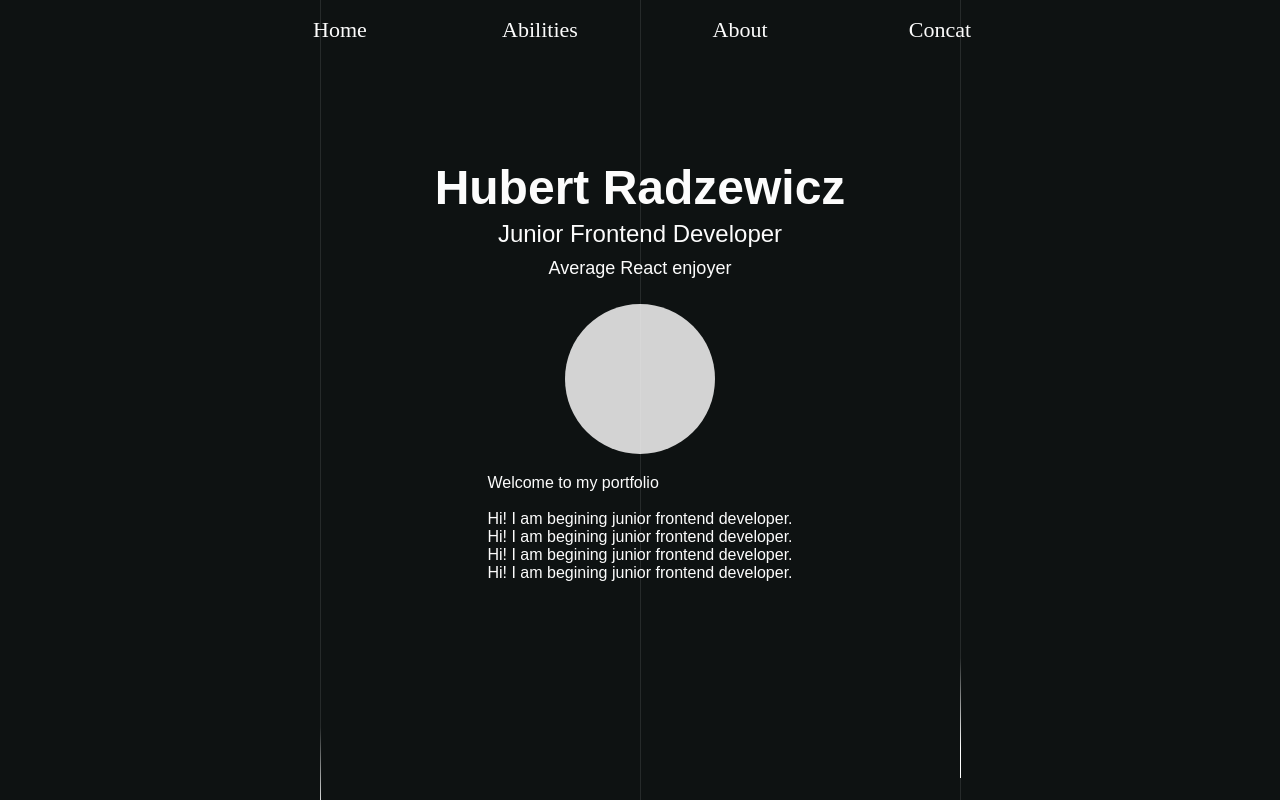
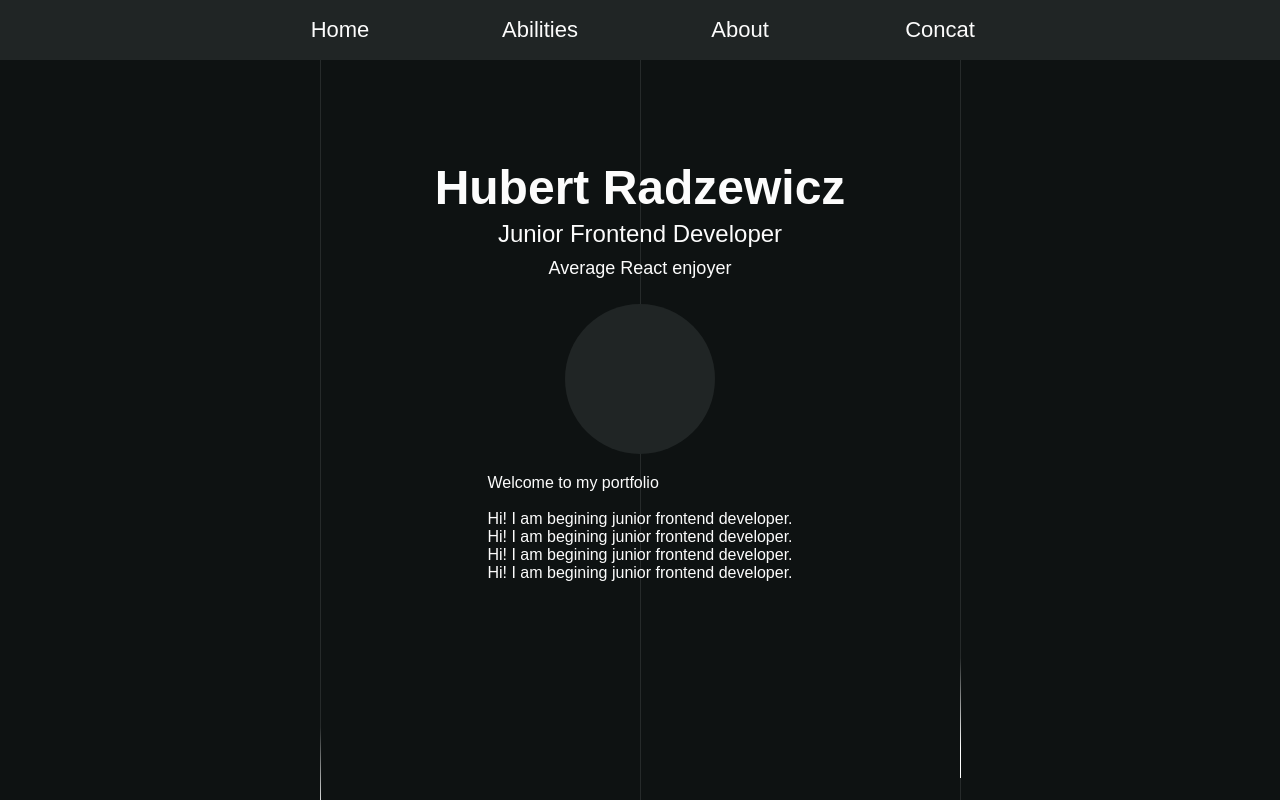
Before and after one commit to Hubix1410/Personal-page, a React app in the folder mypage/: page / in a window 1280 px wide. Built offline with nearby package versions, Linux system fonts and the light colour scheme.

Commit message:
Few little changes

```diff
--- a/mypage/src/components/headerNav/headerNav.scss
+++ b/mypage/src/components/headerNav/headerNav.scss
@@ -4,11 +4,12 @@
     right:0;
     left:0;
     height:60px;
-    background-color: transparent;
+    background-color: #202525;
     display: flex;
     justify-content: center;
     align-items: center;
     z-index: 1;
+    font-family: "Titillium Web", sans-serif;
 
     .navLink{
         height:100%;
--- a/mypage/src/components/landingSection/landingSection.scss
+++ b/mypage/src/components/landingSection/landingSection.scss
@@ -5,7 +5,7 @@
     flex-direction: column;
     align-items: center;
     background-color: #0E1212;
-    font-family: "Titillium Web", sans-serif;;
+    font-family: "Titillium Web", sans-serif;
 
     .landingName{
         margin-top: 160px;
@@ -25,8 +25,9 @@
     .landingImage{
         width:150px;
         height:150px;
-        background-color: lightgrey;
+        background-color: #202525;
         border-radius: 50%;
         margin:20px;
+        z-index: 1;
     }
 }
```
